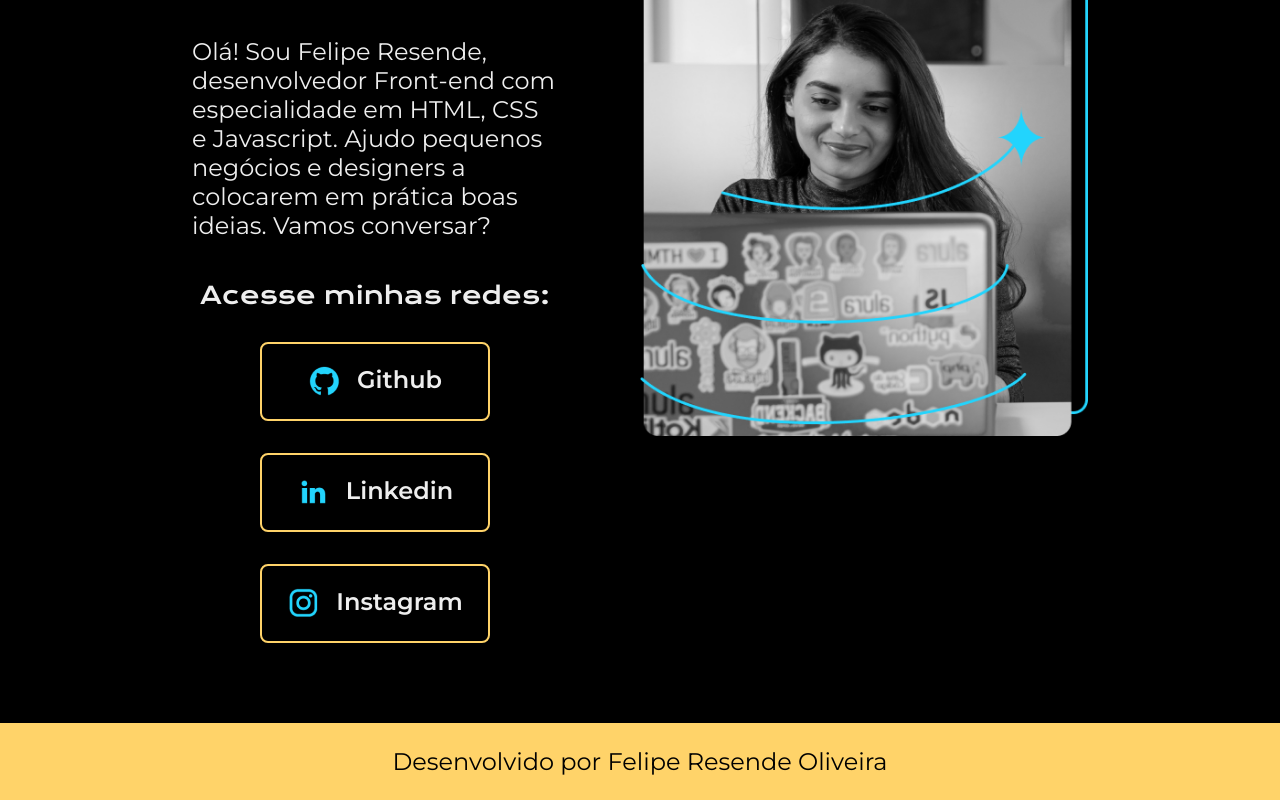
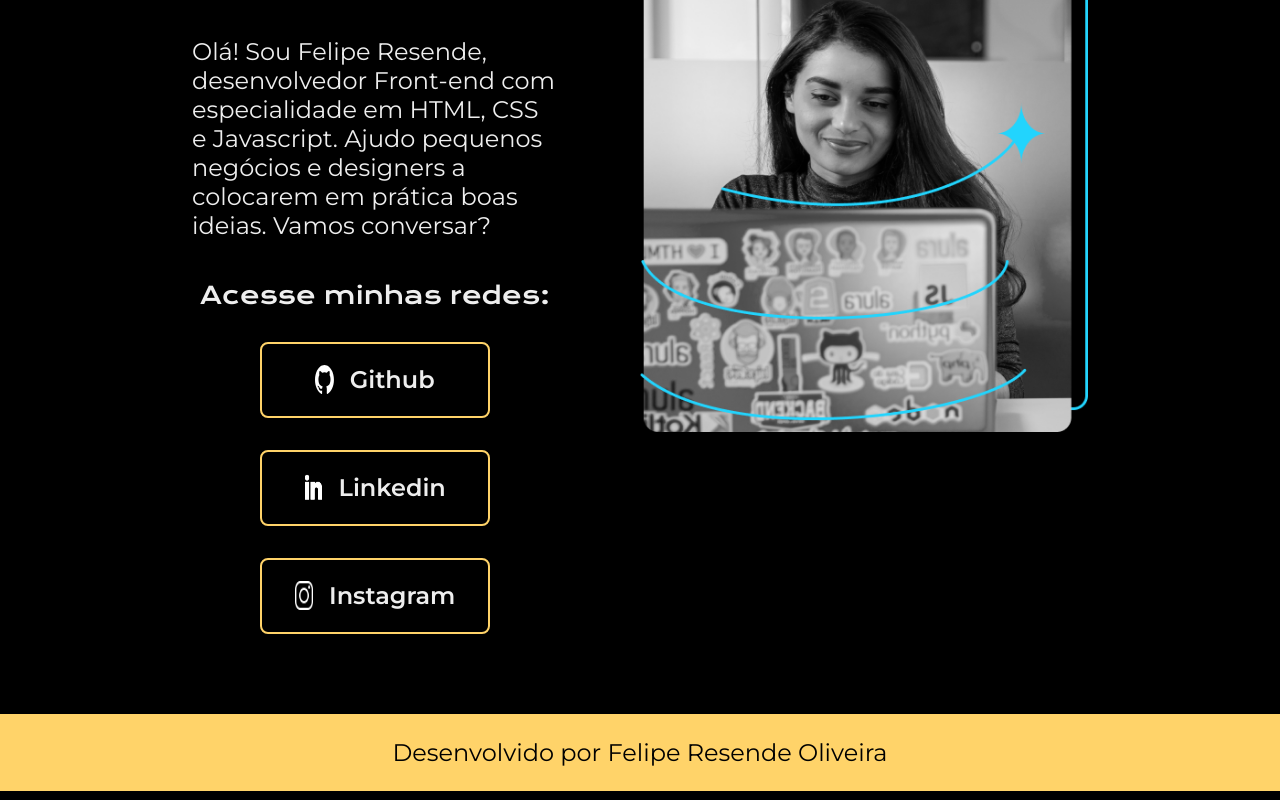
Before and after one commit to felipe-resende-oliveira/Alura-introdu-o-html-css, a plain HTML site: page index.html in a window 1280 px wide. Shown: the part 392-1192 px from the top of the page. Drawn offline with nearby package versions, Linux system fonts and the light colour scheme.

Commit message:
alterando icons das ancoras

```diff
--- a/index.html
+++ b/index.html
@@ -20,9 +20,9 @@
                     <p class="apresentacao__conteudo__texto">Olá! Sou Felipe Resende, desenvolvedor Front-end com especialidade em HTML, CSS e Javascript. Ajudo pequenos negócios e designers a colocarem em prática boas ideias. Vamos conversar?</p>
                     <div class="apresentacao__links">
                         <h2 class="apresentacao__links__titulo">Acesse minhas redes:</h2>
-                        <a href="https://github.com/felipe-resende-oliveira" target="_blank" class="apresentacao__links__navegacao"><img src="assets/github.png" alt="logo-Github"> Github</a>
-                        <a href="https://www.linkedin.com/in/felipeResendeOliveira" target="_blank" class="apresentacao__links__navegacao"><img src="assets/linkedin.png" alt="logo-linkedin">Linkedin</a>
-                        <a href="https://www.instagram.com/felipetog_13" target="_blank" class="apresentacao__links__navegacao"><img src="assets/instagram.png" alt="logo-instagram">Instagram</a>
+                        <a href="https://github.com/felipe-resende-oliveira" target="_blank" class="apresentacao__links__navegacao"><img src="assets/github-mark-white.svg" alt="logo-Github"> Github</a>
+                        <a href="https://www.linkedin.com/in/felipeResendeOliveira" target="_blank" class="apresentacao__links__navegacao"><img src="assets/icons8-linkedin-50.png" alt="logo-linkedin">Linkedin</a>
+                        <a href="https://www.instagram.com/felipetog_13" target="_blank" class="apresentacao__links__navegacao"><img src="assets/icons8-instagram-26.png" alt="logo-instagram">Instagram</a>
                     </div>
                 </section>
                     <img class="apresentacao__imagem" src="assets/imagem.png" alt="Foto de uma pessoa programando">
--- a/styles/style.css
+++ b/styles/style.css
@@ -105,6 +105,10 @@ body {
     background-color: var(--cor-hover);
 }
 
+img {
+    width: 10%;
+}
+
 .apresentacao__imagem {
     width: 50%;
 }
```
Also changed, not shown: assets/github-mark-white.svg (added), assets/icons8-instagram-26.png (added), assets/icons8-linkedin-50.png (added), assets/instagram.png (deleted), assets/linkedin.png (deleted), assets/twitch.png (deleted), assets/twitter-novo.png (deleted), assets/twitter.png (deleted).
